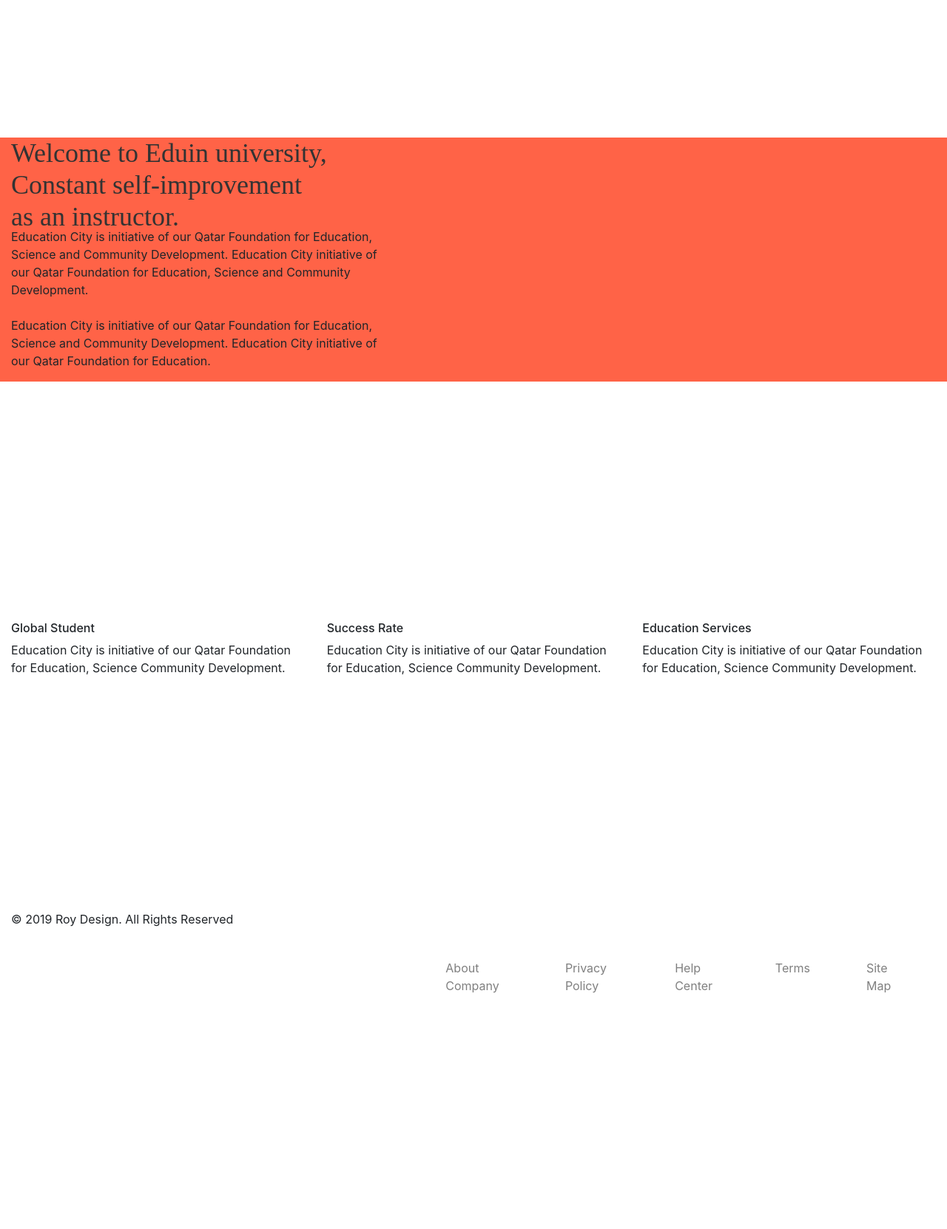
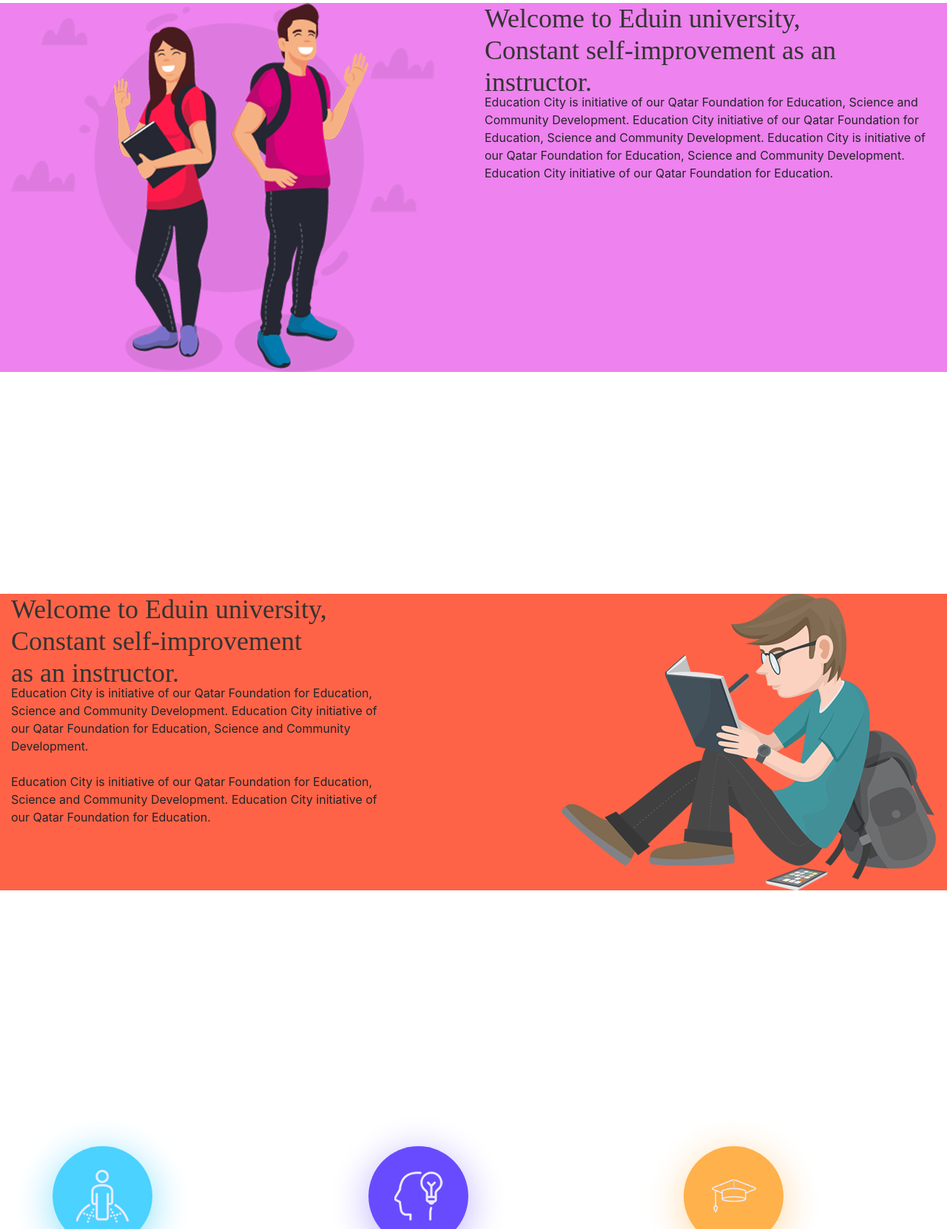
Before and after one commit to apels1ne/Homework, a plain HTML site: page index.html in a window 1280 px wide. Shown: the part 1138-2800 px from the top of the page at 74% size. Before the commit the page ends 2529 px from the top, so only its background shows below. Drawn offline with Linux system fonts and the light colour scheme.

Commit message:
Update index.html

```diff
--- a/index.html
+++ b/index.html
@@ -15,7 +15,7 @@
   <div class="container-fluid">
     <div class="row d-flex header">
       <div class="col-lg-2 col-md-3 col-sm-6 col-1 logo">
-        <img src="../src/img/logo.svg" alt="">
+        <img src="img/logo.svg" alt="">
         <p class="logo-title">
           DROP
         </p>
@@ -53,7 +53,7 @@
         </p>
       </div>
       <div class="col-lg-8 col-md-8 col-sm-10 col-10 main-content">
-        <img src="../src/img/students.png" alt="">
+        <img src="img/students.png" alt="">
       </div>
     </div>
 
@@ -62,7 +62,7 @@
 
   <div class="row group">
     <div class="col-lg-6">
-      <img src="../src/img/people.png" alt="">
+      <img src="img/people.png" alt="">
     </div>
     <div class="col-md-6">
       <h5>
@@ -98,12 +98,12 @@
 
     </div>
     <div class="col-md-6 d-flex justify-content-end">
-      <img src="../src/img/botaniq.png" alt="">
+      <img src="img/botaniq.png" alt="">
     </div>
   </div>
   <div class="row d-flex justify-content-center middle">
     <div class="col-md-4">
-      <img src="../src/img/man.png" alt="">
+      <img src="img/man.png" alt="">
       <h6>
         Global Student
       </h6>
@@ -112,7 +112,7 @@
       </p>
     </div>
     <div class="col-md-4">
-      <img src="../src/img/idea.png" alt="">
+      <img src="img/idea.png" alt="">
       <h6>
         Success Rate
       </h6>
@@ -121,7 +121,7 @@
       </p>
     </div>
     <div class="col-md-4">
-      <img src="../src/img/academiccap.png" alt="">
+      <img src="img/academiccap.png" alt="">
       <h6>
         Education Services
       </h6>
```
